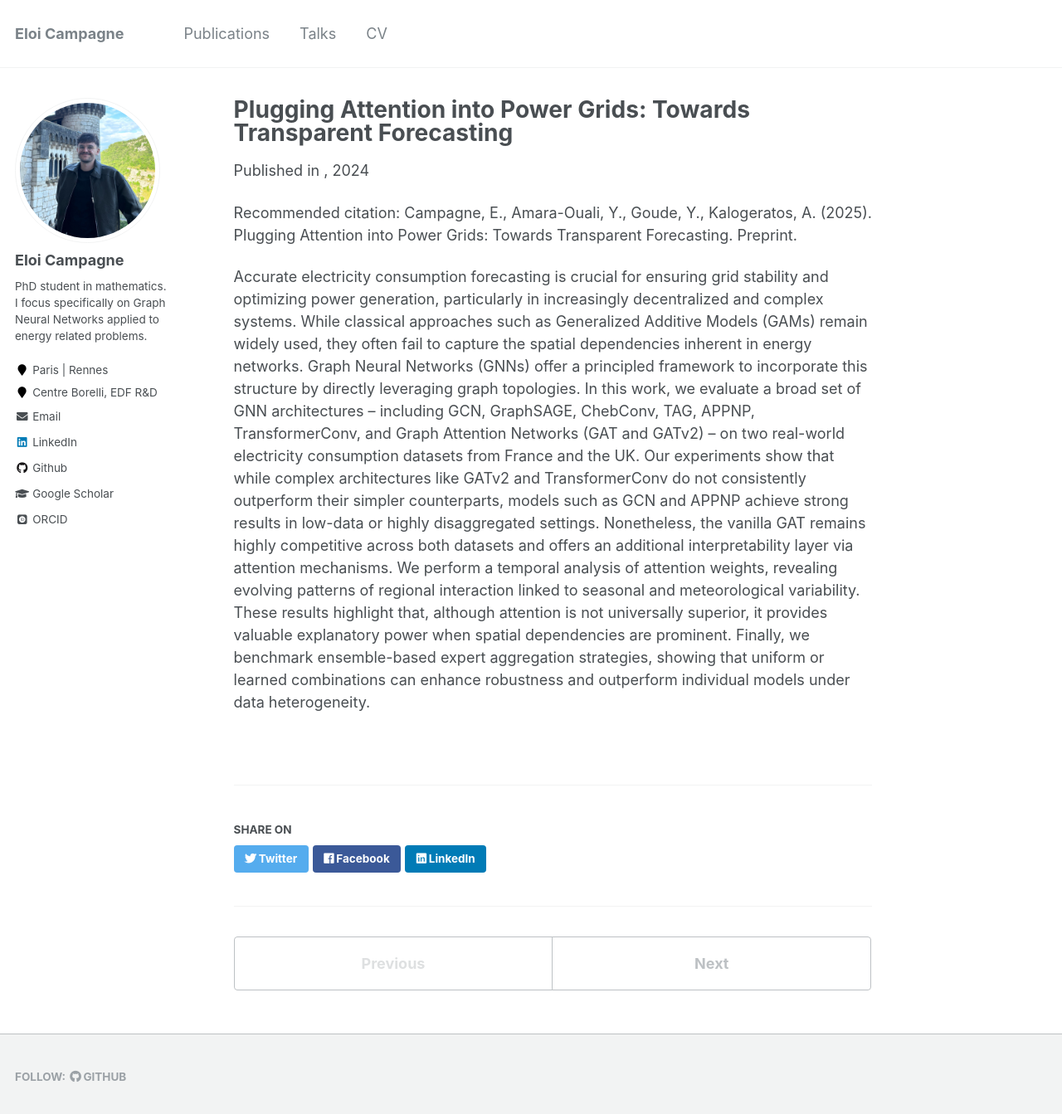
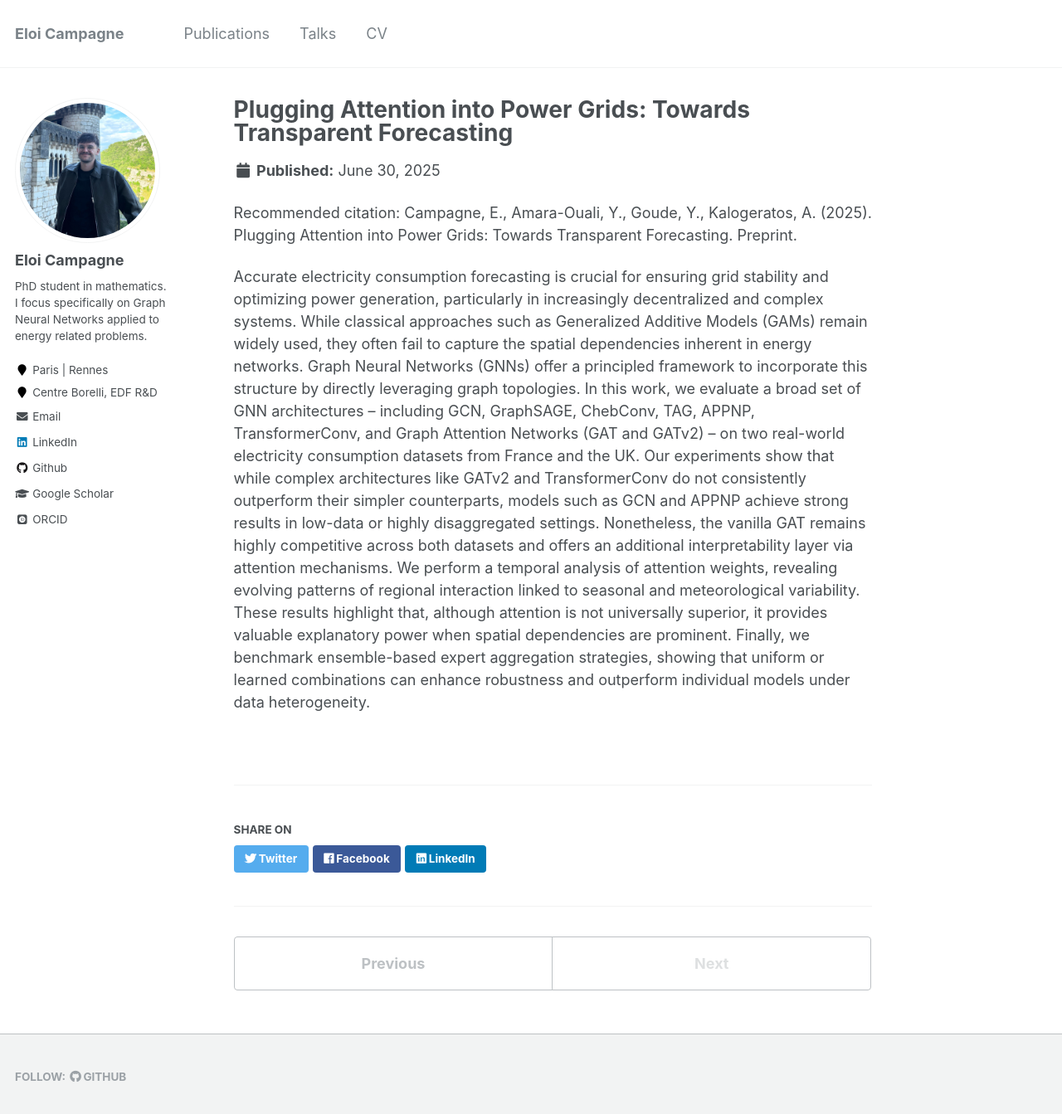
Before and after one commit to eloicampagne/eloicampagne.github.io, a Jekyll site: the page built from _publications/2025-06-30-plugging-attention.md, in a window 1280 px wide and 1356 px high. Shown: the top 1343 px of the window at 83% size. Built offline with Jekyll 4.4.1, drawn with Linux system fonts in a browser that asks for light colours; some web fonts are replaced.

Commit message:
fix: removed tags

```diff
--- a/_publications/2025-06-30-plugging-attention.md
+++ b/_publications/2025-06-30-plugging-attention.md
@@ -3,9 +3,6 @@ title: "Plugging Attention into Power Grids: Towards Transparent Forecasting"
 collection: publications
 permalink: /publication/2025-06-30-plugging-attention
 excerpt: 'We benchmark various Graph Neural Network architectures for electricity consumption forecasting in France and the UK, showing that simple models like GCN and APPNP perform well in complex settings. While attention-based models such as GAT offer valuable interpretability through dynamic spatial patterns, ensemble strategies further improve robustness under data heterogeneity.'
-date: 2024-06-30
-venue: ''
-paperurl: ''
 citation: 'Campagne, E., Amara-Ouali, Y., Goude, Y., Kalogeratos, A. (2025). Plugging Attention into Power Grids: Towards Transparent Forecasting. Preprint.'
 ---
 
```
